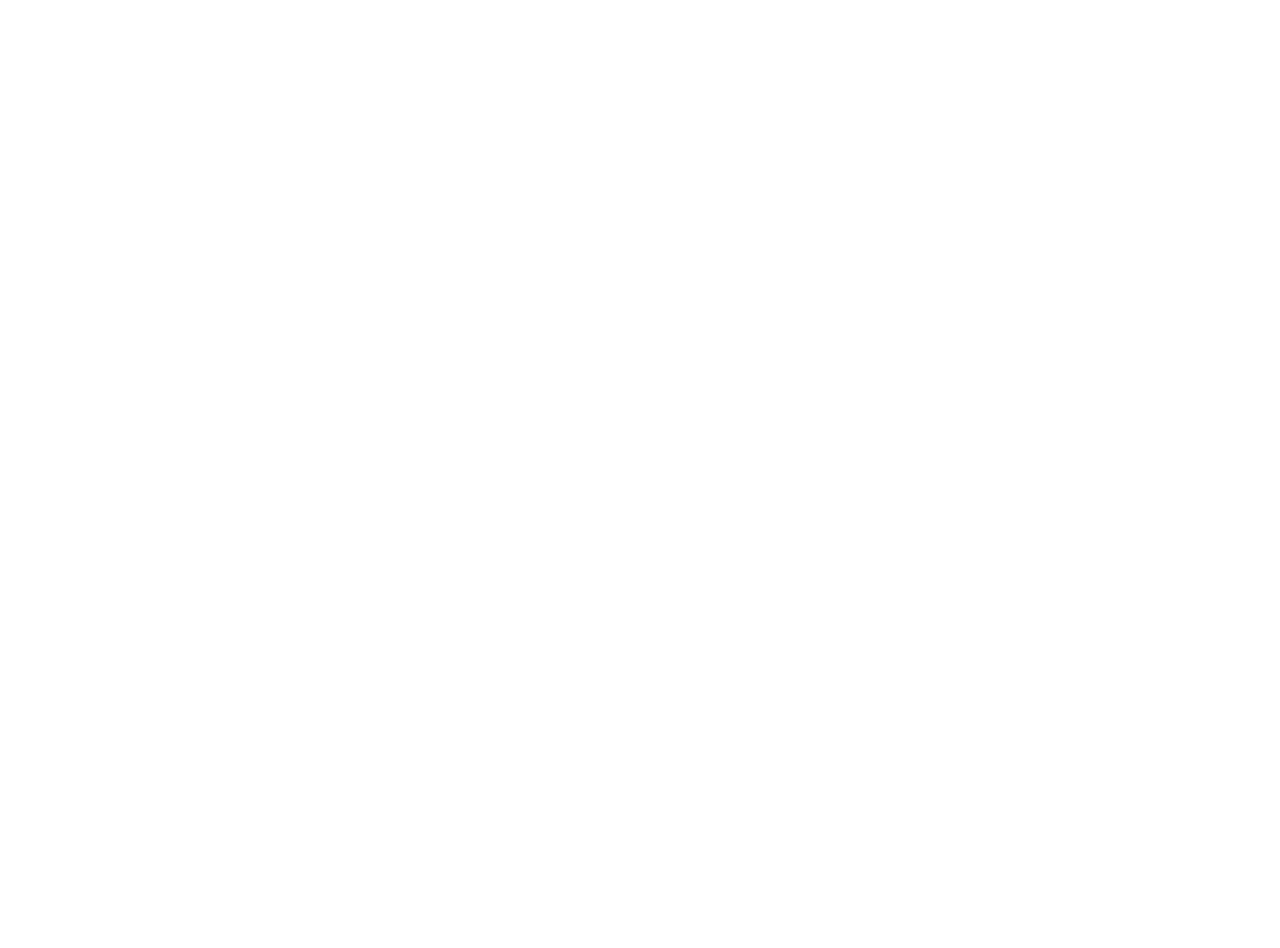
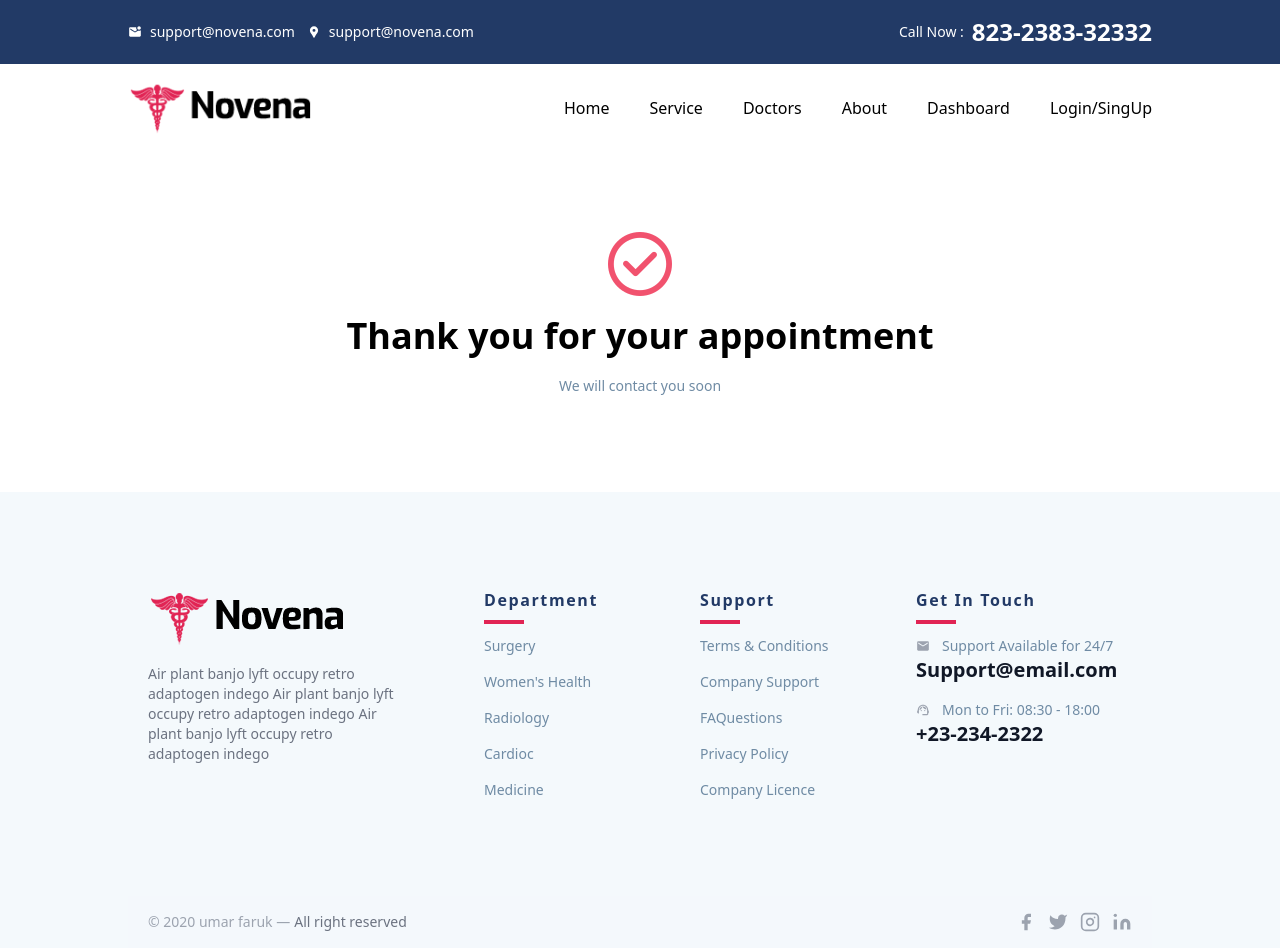
Before and after one commit to mdumar112233/full_stack_doctor_web_app_client, a React (Create React App) app: page /appointsuccess in a window 1280 px wide. Before the commit this address had no page. Before the commit the page ends 800 px from the top, so only its background shows below. Built offline with nearby package versions, Linux system fonts and the light colour scheme.

Commit message:
update appointment success

```diff
--- /dev/null
+++ b/src/pages/appointment/AppointmentSuccess.tsx
@@ -0,0 +1,22 @@
+import React from "react";
+import check from "../../assets/images/check.png";
+import Footer from "../../components/common/Footer";
+import Header from "../../components/common/Navbar";
+
+const AppointmentSuccess: React.FC = () => {
+  return (
+    <section>
+      <Header />
+      <div className="w-[90%] xm:w-[80%] mx-auto text-center my-24">
+        <div className="flex justify-center">
+          <img src={check} alt="check" />
+        </div>
+        <h1 className="sm:text-4xl xm:text-3xl text-2xl font-bold my-5">Thank you for your appointment</h1>
+        <p className="text-main-normal text-sm">We will contact you soon</p>
+      </div>
+      <Footer />
+    </section>
+  );
+};
+
+export default AppointmentSuccess;
--- a/src/routers/AppRoute.tsx
+++ b/src/routers/AppRoute.tsx
@@ -10,6 +10,7 @@
 const Dashboard = React.lazy(() => import('../pages/dashboard/Dashboard'));
 const Patients = React.lazy(() => import('../pages/dashboard/Patients'));
 const GetAppointment = React.lazy(() => import('../pages/appointment/GetAppointment'));
+const AppointmentSuccess = React.lazy(() => import('../pages/appointment/AppointmentSuccess'));
 
 const AppRoute: React.FC = ({children}) => {
     return (
@@ -26,6 +27,7 @@
                         <Route path='patients' element={<Patients />} />
                     </Route>
                     <Route path='/appointment' element={<GetAppointment />} />
+                    <Route path='/appointsuccess' element={<AppointmentSuccess />} />
             </Routes>
         </Suspense>
     );
```
Also changed, not shown: src/assets/images/check.png (added).
